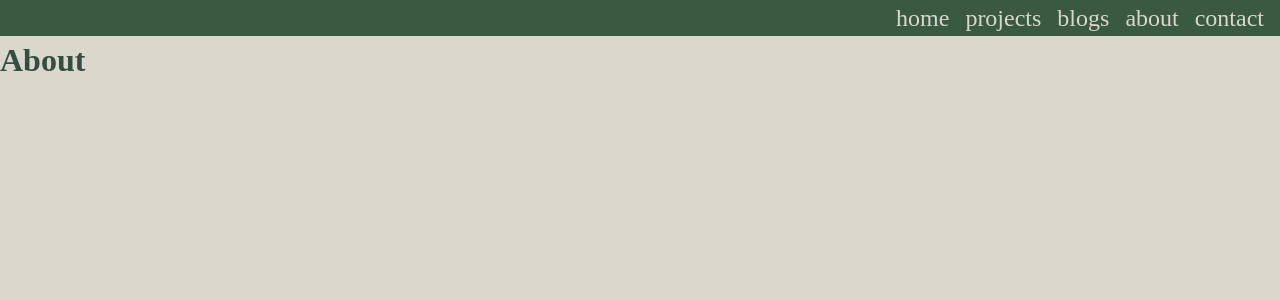
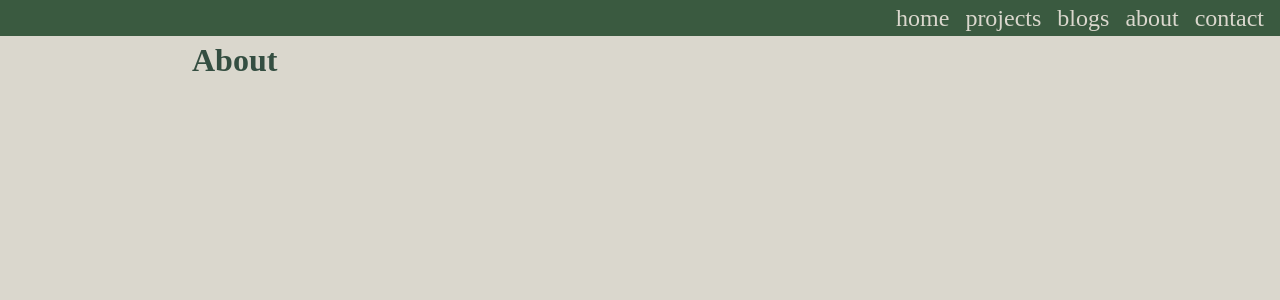
Before and after one commit to jckstllrd/personal-site, a React (Vite) app: page /about in a window 1280 px wide. Shown: the top 300 px of the page. Built offline with nearby package versions, Linux system fonts and the light colour scheme.

Commit message:
feat: layout container for each page

```diff
--- a/src/App.tsx
+++ b/src/App.tsx
@@ -3,10 +3,12 @@ import Nav from "@/components/Nav";
 
 function App() {
   return (
-    <div>
+    <>
       <Nav />
-      <Outlet />
-    </div>
+      <main>
+        <Outlet />
+      </main>
+    </>
   );
 }
 
--- a/src/components/Container.tsx
+++ b/src/components/Container.tsx
@@ -1,5 +1,5 @@
 import type { ReactNode } from "react";
-import styles from "./Container.modules.css";
+import styles from "./Container.module.css";
 
 interface ContainerProps {
   children: ReactNode | ReactNode[];
--- a/src/pages/About.tsx
+++ b/src/pages/About.tsx
@@ -1,8 +1,10 @@
+import Container from "@/components/Container";
+
 function About() {
   return (
-    <>
+    <Container>
       <h1>About</h1>
-    </>
+    </Container>
   );
 }
 
--- a/src/pages/Blogs.tsx
+++ b/src/pages/Blogs.tsx
@@ -1,8 +1,10 @@
+import Container from "@/components/Container";
+
 function Blogs() {
   return (
-    <>
+    <Container>
       <h1>Blog</h1>
-    </>
+    </Container>
   );
 }
 
--- a/src/pages/Contact.tsx
+++ b/src/pages/Contact.tsx
@@ -1,8 +1,10 @@
+import Container from "@/components/Container";
+
 function Contact() {
   return (
-    <>
+    <Container>
       <h1>Contact</h1>
-    </>
+    </Container>
   );
 }
 
--- a/src/pages/Home.tsx
+++ b/src/pages/Home.tsx
@@ -1,8 +1,10 @@
+import Container from "@/components/Container";
+
 function Home() {
   return (
-    <>
+    <Container>
       <h1>home</h1>
-    </>
+    </Container>
   );
 }
 export default Home;
--- a/src/pages/Projects.tsx
+++ b/src/pages/Projects.tsx
@@ -1,8 +1,10 @@
+import Container from "@/components/Container";
+
 function Projects() {
   return (
-    <>
+    <Container>
       <h1>projects</h1>
-    </>
+    </Container>
   );
 }
 
```
